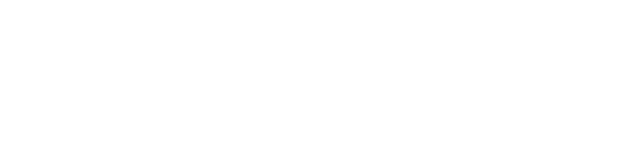
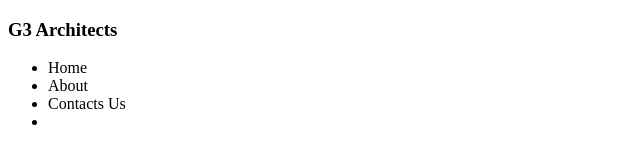
Before and after one commit to Malamin78600/g3-architect, a plain HTML site: page index.html in a window 1280 px wide. Shown: the whole page, without its empty margins (0-640 px from the left). Drawn offline with Linux system fonts and the light colour scheme.

Commit message:
git added navbar

```diff
--- a/index.html
+++ b/index.html
@@ -7,6 +7,15 @@
 </head>
 <body>
     <header>
+        <nav class="navbar">
+            <h3 class="brand">G3 Architects</h3>
+            <ul class="nav-links">
+                <li>Home</li>
+                <li>About</li>
+                <li>Contacts Us</li>
+                <li></li>
+            </ul>
+        </nav>
 
     </header>
     <body>
```
Also changed, not shown: style.css (added), 1 other file.
